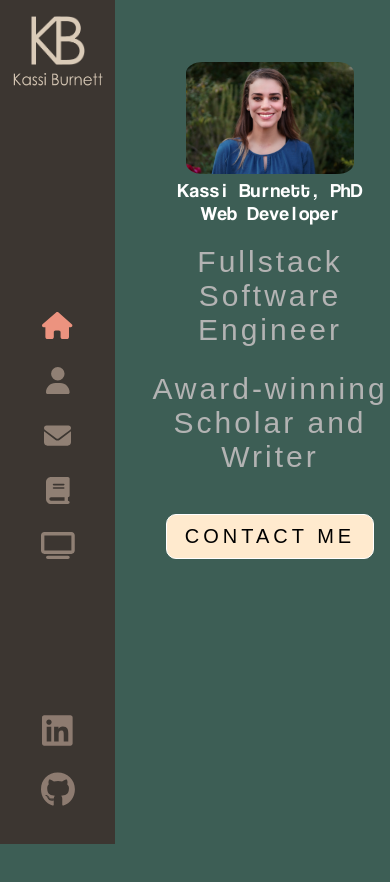
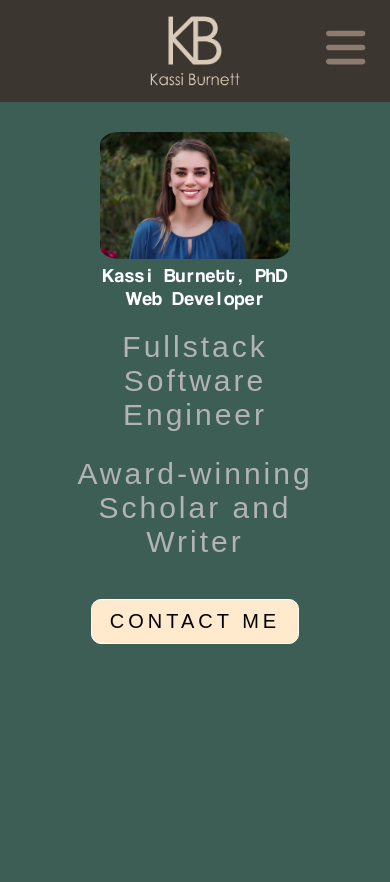
Before and after one commit to ErdbeerenindenBergen/ErdbeerenindenBergen.github.io, a React (Create React App) app in the folder my-app/: page / in a window 390 px wide. Shown: the top 882 px of the page. Before the commit the page ends 844 px from the top, so only its background shows below. Built offline with nearby package versions, Linux system fonts and the light colour scheme.

Commit message:
adding some mobile functionality

```diff
--- a/my-app/src/components/Contact/contactIndex.js
+++ b/my-app/src/components/Contact/contactIndex.js
@@ -38,7 +38,7 @@ const Contact = () => {
 
   return (
     <>
-      <div className='container contact-page'>
+      <div className='container contact-page positionChange'>
         <div className="text-zone">
           <h1 className="left-sided">
             <AnimatedLetters
--- a/my-app/src/components/Contact/contactIndex.scss
+++ b/my-app/src/components/Contact/contactIndex.scss
@@ -100,7 +100,7 @@
     float: right;
     width: 45%;
     height: 115%;
-    margin-top: -3%;
+    margin-top: -52px;
 }
 
 .leaflet-container {
@@ -178,9 +178,9 @@ h3 {
         margin-top: 20px;
     }
 
-    .container {
-        position: relative;
-    }
+    // .positionChange {
+    //     position: relative;
+    // }
 
     form {
         position: relative;
--- a/my-app/src/components/Layout/layoutIndex.scss
+++ b/my-app/src/components/Layout/layoutIndex.scss
@@ -57,32 +57,6 @@
         position: relative;
         margin-bottom: 20px;
         text-align: auto;
-        // left: -10px;
-
-        // &:before {
-        //   content: '<h1>';
-        //   font-family: 'La Belle Aurore', cursive;
-        //   color: rgb(236, 147, 127);
-        //   font-size: 18px;
-        //   position: absolute;
-        //   margin-top: -10px;
-        //   left: -10px;
-        //   opacity: 0.6;
-        //   line-height: 18px;
-        // }
-
-        // &:after {
-        //   content: '<h1/>';
-        //   font-family: 'La Belle Aurore', cursive;
-        //   color: rgb(236, 147, 127);
-        //   font-size: 18px;
-        //   line-height: 18px;
-        //   position: absolute;
-        //   left: -30px;
-        //   bottom: -20px;
-        //   margin-left: 20px;
-        //   opacity: 0.6;
-        // }
       }
 
       p {
@@ -128,13 +102,22 @@
     }
   }
 
-
-
   @media screen and (max-width: 1200px) {
     .page {
       position: absolute;
       overflow: auto;
     }
+
+    .container.home-page,
+    .container.contact-page,
+    .container.about-page,
+    .container.portfolio-page,
+    .container.news-page {
+    p {
+      margin-left: 0;
+      margin-right: 0;
+    }
+  }
 
     .container {
       position: initial;
@@ -143,6 +126,7 @@
       min-height: auto;
       margin-top: 5%;
 
+      &.home-page,
       &.contact-page,
       &.about-page,
       &.portfolio-page,
@@ -153,8 +137,11 @@
           transform: none;
           width: 75%;
           display: block;
-          padding: 20px;
+          padding: 10px;
           box-sizing: border-box;
+          left: 0px;
+          right: 0px;
+          margin: auto;
         }
       }
 
--- a/my-app/src/components/Sidebar/sidebarIndex.js
+++ b/my-app/src/components/Sidebar/sidebarIndex.js
@@ -4,7 +4,7 @@ import { useState } from 'react'
 import LogoKB from '../../assets/images/LogoKB.png'
 import LogoSubtitleCream from '../../assets/images/LogoSubtitleCream.png'
 import { FontAwesomeIcon } from '@fortawesome/react-fontawesome'
-import { faHome, faUser, faEnvelope, faBook, faTelevision } from '@fortawesome/free-solid-svg-icons'
+import { faHome, faUser, faEnvelope, faBook, faTelevision, faBars } from '@fortawesome/free-solid-svg-icons'
 import { faLinkedin, faGithub } from '@fortawesome/free-brands-svg-icons'
 
 const Sidebar = () => {
@@ -12,7 +12,9 @@ const Sidebar = () => {
 
 return (
   <div className="nav-bar" >
-    <Link className="logo" to="/">
+    <Link className="logo"
+    // class="left-corner"
+    to="/">
         <img src={LogoKB} alt="logo" />
         <img className="sub-logo" src={LogoSubtitleCream} alt="Kassi Burnett, PhD" />
     </Link>
@@ -65,8 +67,13 @@ return (
             />
           </a>
         </li>
-
       </ul>
+      <FontAwesomeIcon
+          onClick={() => setShowNav(true)}
+          icon={faBars}
+          color="#ffd700"
+          size="3x"
+          className='hamburger-icon' />
 
     </div>
   )
--- a/my-app/src/components/Sidebar/sidebarIndex.scss
+++ b/my-app/src/components/Sidebar/sidebarIndex.scss
@@ -145,55 +145,81 @@
 }
 
 //TO-DO Set min-height for media site
-// @media screen and (max-width: 1200px) {
-//     .nav-bar {
-//       background: transparent;
-//       position: initial;
-//       height: auto;
-//       min-height: auto;
+@media screen and (max-width: 1200px) {
+    .nav-bar {
+      // background: transparent;
+      position: initial;
+      height: auto;
+      min-height: auto;
+      //comment out below to move icon
+      width:100%;
 
-//        ul, nav {
-//         display: none;
-//        }
+       ul, nav {
+        display: none;
+       }
 
-//        nav {
-//         width: 100%;
-//         top: 0;
-//         left: 0;
-//         background: #181818;
-//         height: 100%;
-//         margin: 0;
-//         z-index: 2;
-//         position: fixed;
+       nav {
+        padding-top: 30px;
+        width: 100%;
+        top: 0;
+        left: 0;
+        right: 0;
+        background: rgb(60, 54, 49);
+        height: 100%;
+        margin: 0;
+        z-index: 2;
+        position: fixed;
 
-//         &.mobile-show {
-//           display: block;
-//         }
+        &.mobile-show {
+          display: block;
+        }
 
-//         a {
-//           display: flex;
-//           justify-content: center;
-//           align-items: center;
-//         }
+        a {
+          display: flex;
+          justify-content: center;
+          align-items: center;
+        }
 
-//         a:after {
-//           opacity: 1;
-//           position: initial;
-//           width: auto;
-//           margin-left: 10PX;
-//         }
+        a:after {
+          opacity: 1;
+          position: initial;
+          width: auto;
+          margin-left: 10PX;
+        }
 
-//         a svg {
-//           opacity: 1 !important;
-//         }
-//        }
+        a svg {
+          opacity: 1 !important;
+        }
+       }
 
-//        .hamburger-icon,
-//        .close-icon {
-//           position: absolute;
-//           top: 15px;
-//           right: 15px;
-//           display: block;
-//        }
-//     }
-// }
+       .hamburger-icon,
+       .close-icon {
+          position: absolute;
+          font-size: 45px;
+          top: 25px;
+          right: 25px;
+          display: block;
+          color: rgb(141,123,112);
+       }
+
+       .hamburger-icon:hover {
+        cursor: pointer;
+       }
+    }
+
+    .logo {
+
+       img {
+         margin: 0;
+       }
+    }
+
+    // .left-corner {
+    //     display: block;
+    //     padding: 8px 0;
+    //       margin: 8px auto;
+    //       width: 54px;
+    //       height: auto;
+    //         width: 90px;
+    // }
+}
```
Also changed, not shown: my-app/src/assets/images/LogoSubtitleCream.png.
